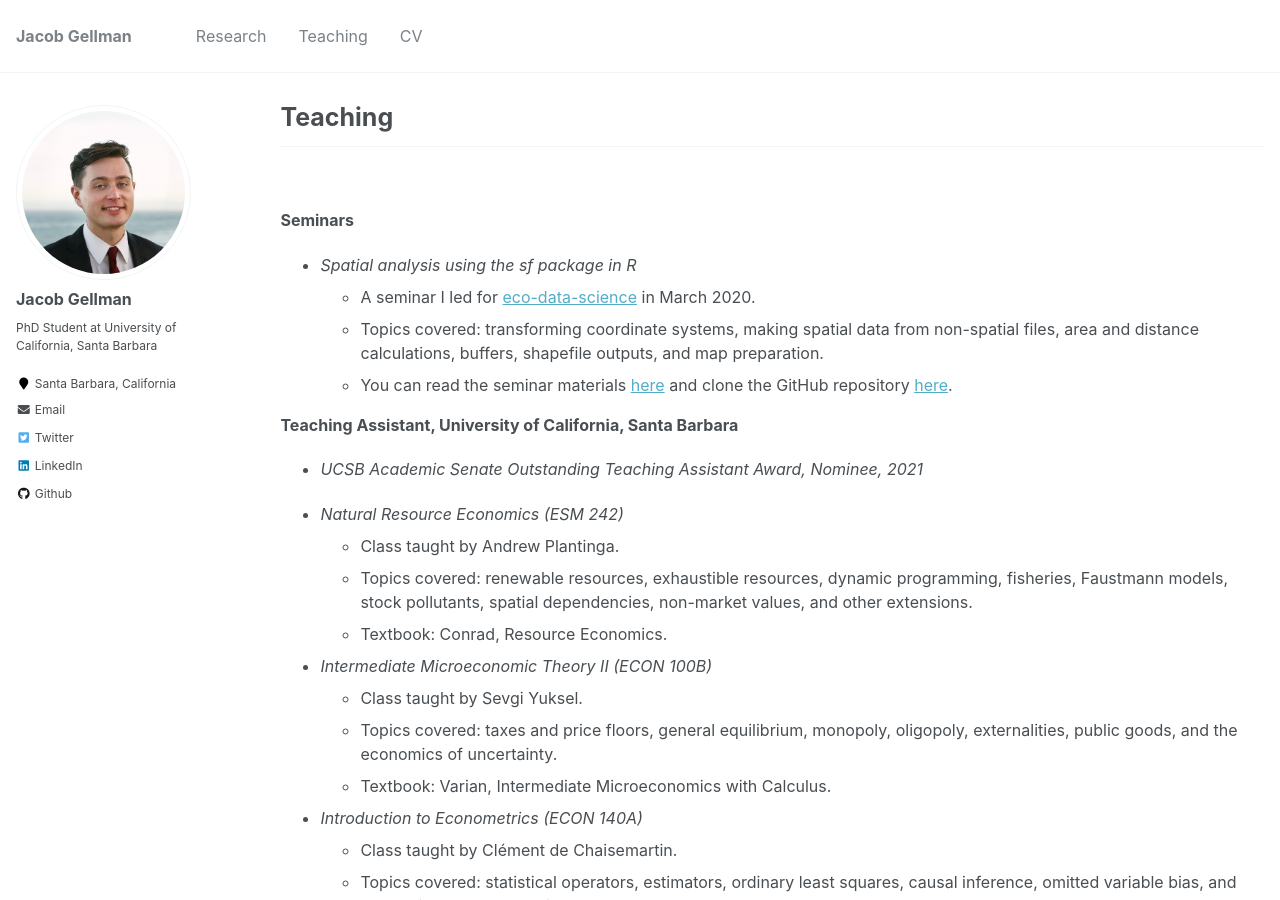
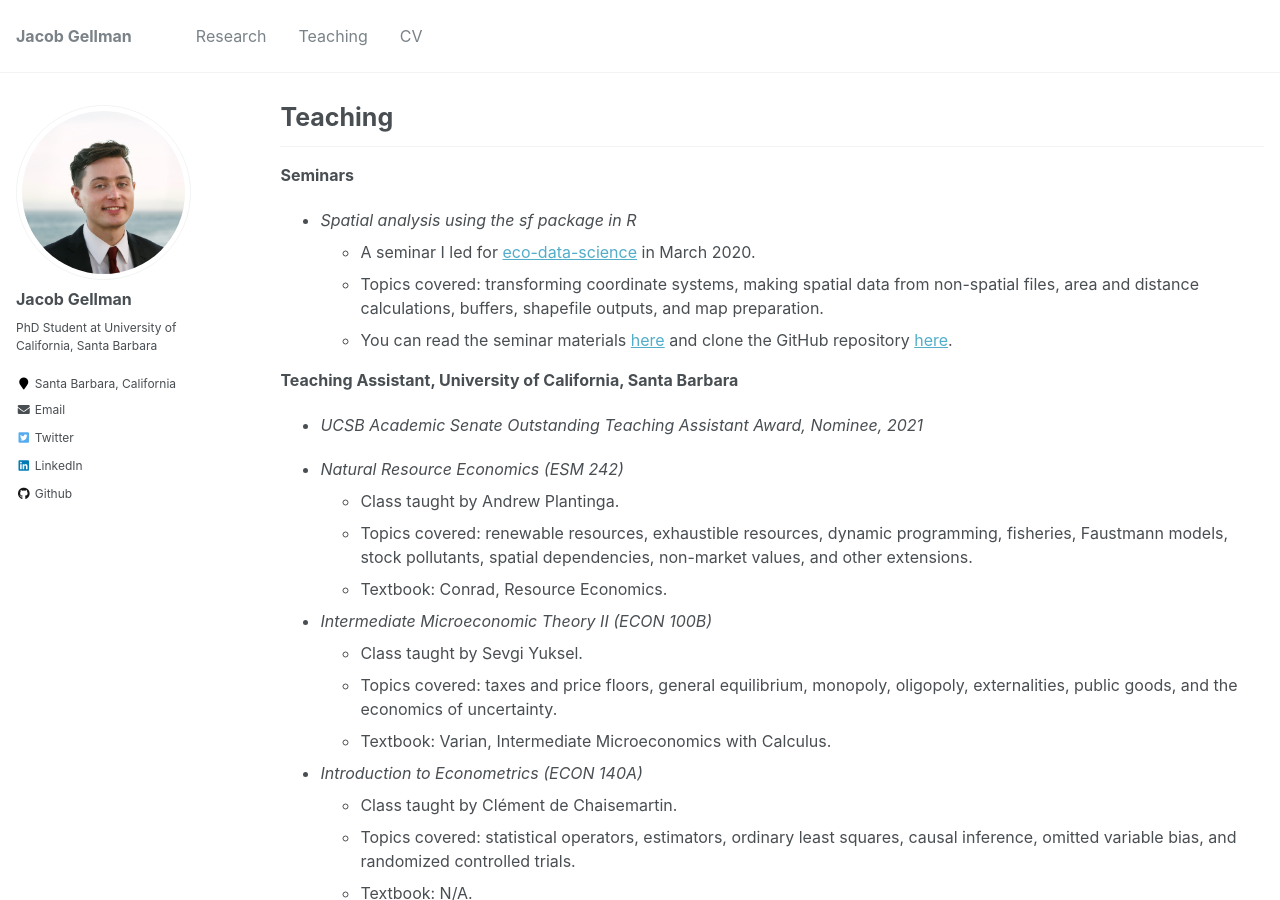
Before and after one commit to jacobgellman/jacobgellman.github.io, a Jekyll site: the page built from _pages/teaching.md, in a window 1280 px wide and 900 px high. Built offline with Jekyll 4.4.1, drawn with Linux system fonts in a browser that asks for light colours.

Commit message:
Teaching page

```diff
--- a/_pages/teaching.md
+++ b/_pages/teaching.md
@@ -5,11 +5,9 @@
 author_profile: true
 ---
 
-
+{% include base_path %}
 
 ------
-
-![](images/profile_bren.png)
 
 **Seminars**
 * *Spatial analysis using the sf package in R*
```
